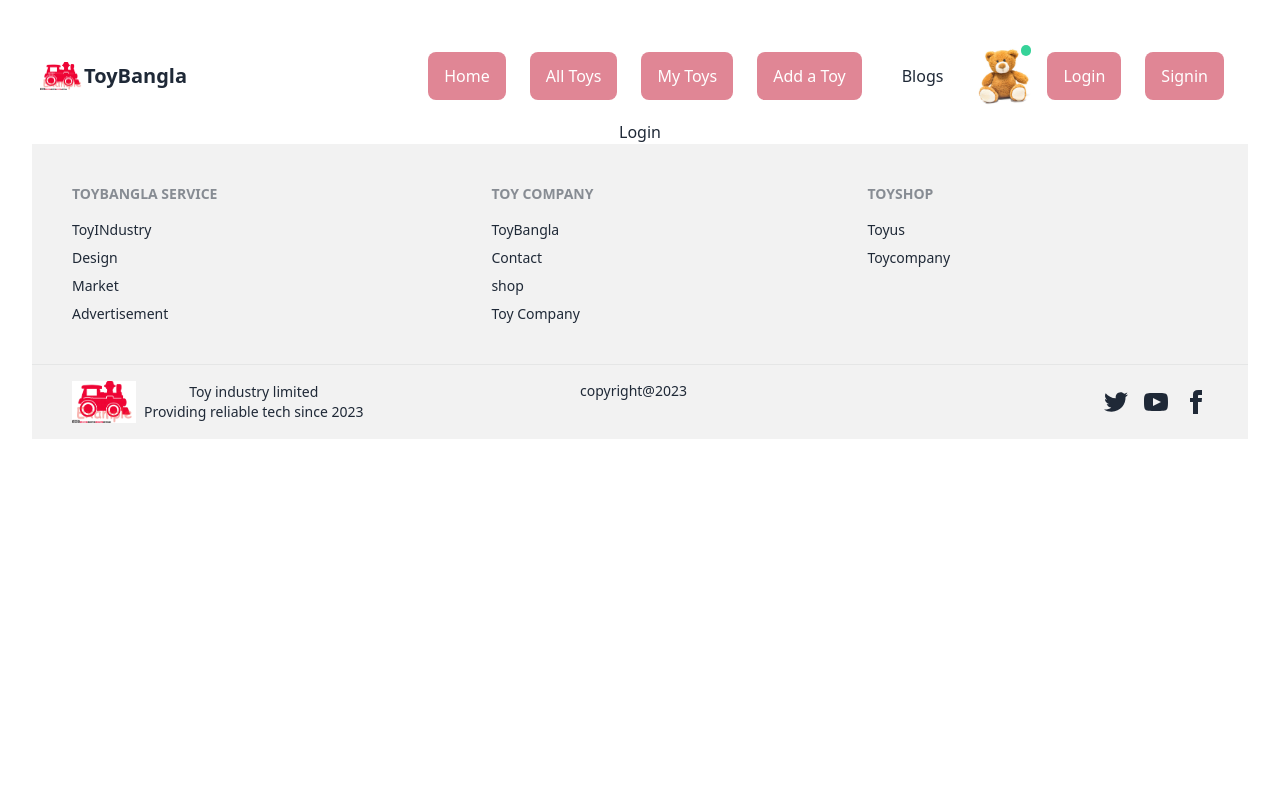
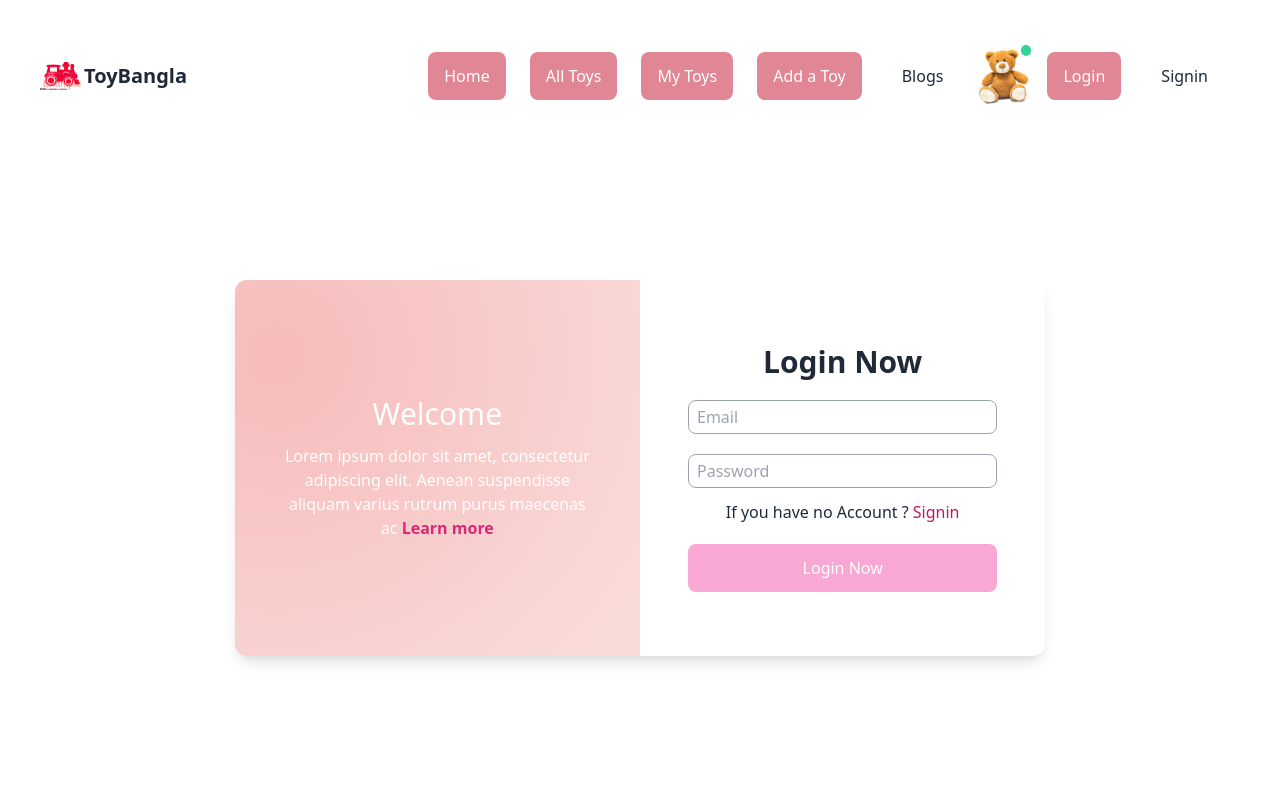
Before and after one commit to 321niloy/Assignment-enleven-client, a React (Vite) app: page /login in a window 1280 px wide. Shown: the top 800 px of the page. Built offline with nearby package versions, Linux system fonts and the light colour scheme.

Commit message:
login and signin

```diff
--- a/src/main.jsx
+++ b/src/main.jsx
@@ -11,6 +11,7 @@
 import Blogs from './pages/blogs/Blogs.jsx';
 import Error from './pages/error/Error.jsx';
 import Login from './pages/login/Login.jsx';
+import Signin from './pages/sign/Signin.jsx';
 
 const router = createBrowserRouter([
   {
@@ -28,6 +29,10 @@
       {
         path:'login',
         element:<Login></Login>
+      },
+      {
+        path:'signin',
+        element:<Signin></Signin>
       }
     ]
   },
--- a/src/pages/login/Login.jsx
+++ b/src/pages/login/Login.jsx
@@ -1,10 +1,40 @@
 import React from 'react';
+import register from '../../../public/images/active.jpg'
+import { Link } from 'react-router-dom';
 
 const Login = () => {
     return (
-        <div>
-            <p>Login</p>
+        <div className="min-h-screen py-40" >
+      <div className="container mx-auto">
+        <div className="flex flex-col lg:flex-row w-10/12 lg:w-8/12 bg-white rounded-xl mx-auto shadow-lg overflow-hidden">
+          <div className="w-full lg:w-1/2 flex flex-col items-center justify-center p-12 bg-no-repeat bg-cover bg-center" style={{ backgroundImage:"radial-gradient(circle at 10% 20%, rgb(246, 187, 187) 0%, rgb(249, 219, 217) 90%)" }}>
+            <h1 className="text-white text-3xl mb-3">Welcome</h1>
+            <div>
+              <p className="text-white">Lorem ipsum dolor sit amet, consectetur adipiscing elit. Aenean suspendisse aliquam varius rutrum purus maecenas ac <a href="#" className="text-pink-600 font-semibold">Learn more</a></p>
+            </div>
+          </div>
+          <div className="w-full lg:w-1/2 py-16 px-12">
+            <h2 className="text-3xl mb-4 font-extrabold ">Login Now</h2>
+
+            <form action="#">
+              <div className="mt-5">
+                <input type="text" placeholder="Email" className="border rounded-lg border-gray-400 py-1 px-2 w-full" />
+              </div>
+              <div className="mt-5">
+                <input type="password" placeholder="Password" className="border rounded-lg border-gray-400 py-1 px-2 w-full" />
+              </div>
+              <p className='mt-3'>If you have no Account ? <Link className='text-pink-700' to='/signin'>Signin</Link></p>
+
+              <div className="mt-5">
+                <button className="w-full border-pink-600 rounded-lg bg-pink-300 py-3 text-center text-white">Login Now</button>
+              </div>
+            </form>
+          </div>
         </div>
+      </div>
+    </div>
+
+
     );
 };
 
--- a/src/pages/nav/Nav.jsx
+++ b/src/pages/nav/Nav.jsx
@@ -30,8 +30,8 @@
   </div>
   </div>
 
-  <li className='m-3'> <ActiveLink> Login   </ActiveLink></li>
-  <li className='m-3'> <ActiveLink> Signin  </ActiveLink></li>
+  <li className='m-3'> <ActiveLink to='/login'> Login   </ActiveLink></li>
+  <li className='m-3'> <ActiveLink to="/signin"> Signin  </ActiveLink></li>
 
     </ul>
 
--- /dev/null
+++ b/src/pages/sign/Signin.jsx
@@ -0,0 +1,45 @@
+import React from 'react';
+
+const Signin = () => {
+    return (
+        <div className="min-h-screen py-40" >
+        <div className="container mx-auto">
+          <div className="flex flex-col lg:flex-row w-10/12 lg:w-8/12 bg-white rounded-xl mx-auto shadow-lg overflow-hidden">
+            <div className="w-full lg:w-1/2 flex flex-col items-center justify-center p-12 bg-no-repeat bg-cover bg-center" style={{ backgroundImage:"radial-gradient(circle at 10% 20%, rgb(246, 187, 187) 0%, rgb(249, 219, 217) 90%)" }}>
+              <h1 className="text-white text-3xl mb-3">Welcome</h1>
+              <div>
+                <p className="text-white">Lorem ipsum dolor sit amet, consectetur adipiscing elit. Aenean suspendisse aliquam varius rutrum purus maecenas ac <a href="#" className="text-pink-600 font-semibold">Learn more</a></p>
+              </div>
+            </div>
+            <div className="w-full lg:w-1/2 py-16 px-12">
+              <h2 className="text-3xl mb-4 font-extrabold ">Signin Now</h2>
+              <p className="mb-4">
+                Create your account. It’s free and only takes a minute
+              </p>
+              <form action="#">
+                <div >
+                  <input type="text" placeholder="Name" className="border rounded-lg border-gray-400 py-1 px-2" />
+                </div>
+                <div className="mt-5">
+                  <input type="text" placeholder="Email" className="border rounded-lg border-gray-400 py-1 px-2 w-full" />
+                </div>
+                <div className="mt-5">
+                  <input type="password" placeholder="Password" className="border rounded-lg border-gray-400 py-1 px-2 w-full" />
+                </div>
+
+                <p className='mt-3'>If you have  Account ? <Link className='text-pink-700' to='/login'>Login</Link></p>
+
+                <div className="mt-5">
+                  <button className="w-full border-pink-600 rounded-lg bg-pink-300 py-3 text-center text-white">Signin Now</button>
+                </div>
+              </form>
+            </div>
+          </div>
+        </div>
+      </div>
+
+
+    );
+};
+
+export default Signin;
```
